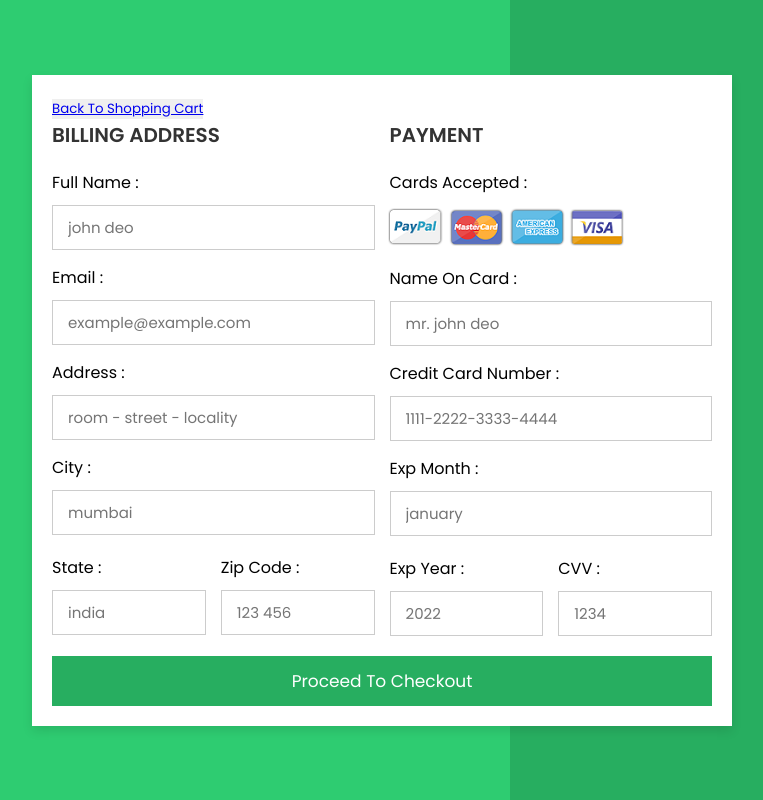
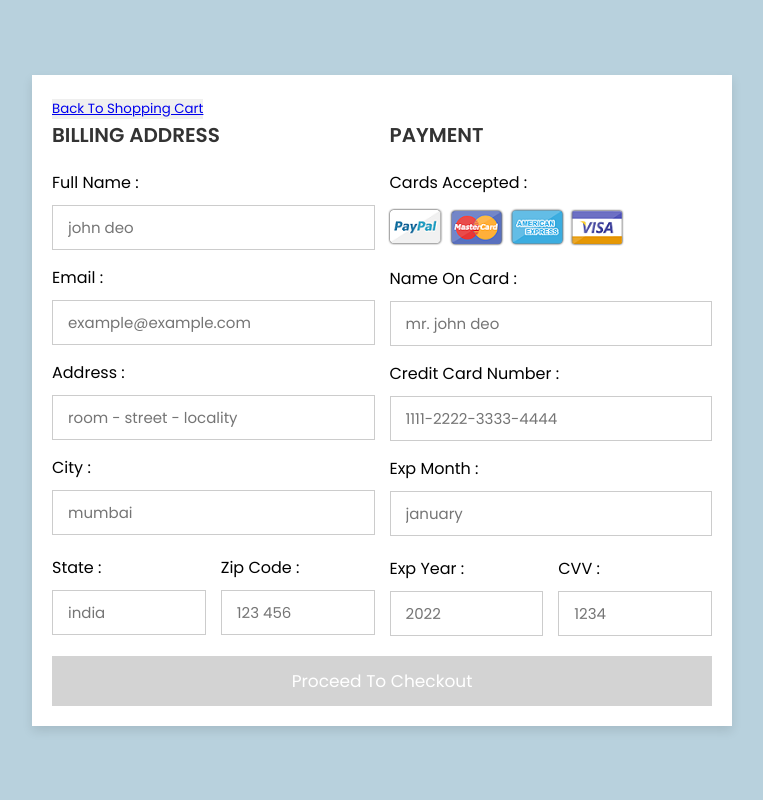
Before and after one commit to diablo3775/shopping-cart-, a plain HTML site: page shopping cart/checkout.html in a window 1280 px wide. Shown: the whole page, without its empty margins (258-1021 px from the left). Drawn offline with Linux system fonts and the light colour scheme.

Commit message:
Update checkout.css

```diff
--- a/shopping cart/checkout.css
+++ b/shopping cart/checkout.css
@@ -15,7 +15,8 @@
   align-items: center;
   padding:25px;
   min-height: 100vh;
-  background: linear-gradient(90deg, #2ecc71 60%, #27ae60 40.1%);
+  /* background: linear-gradient(90deg, #2ecc71 60%, #27ae60 40.1%); */
+  background-color: rgb(184, 209, 221);
 }
 
 .container form{
@@ -82,7 +83,7 @@
   width: 100%;
   padding:12px;
   font-size: 17px;
-  background: #27ae60;
+  background: lightgray;
   color:#fff;
   margin-top: 5px;
   cursor: pointer;
```
